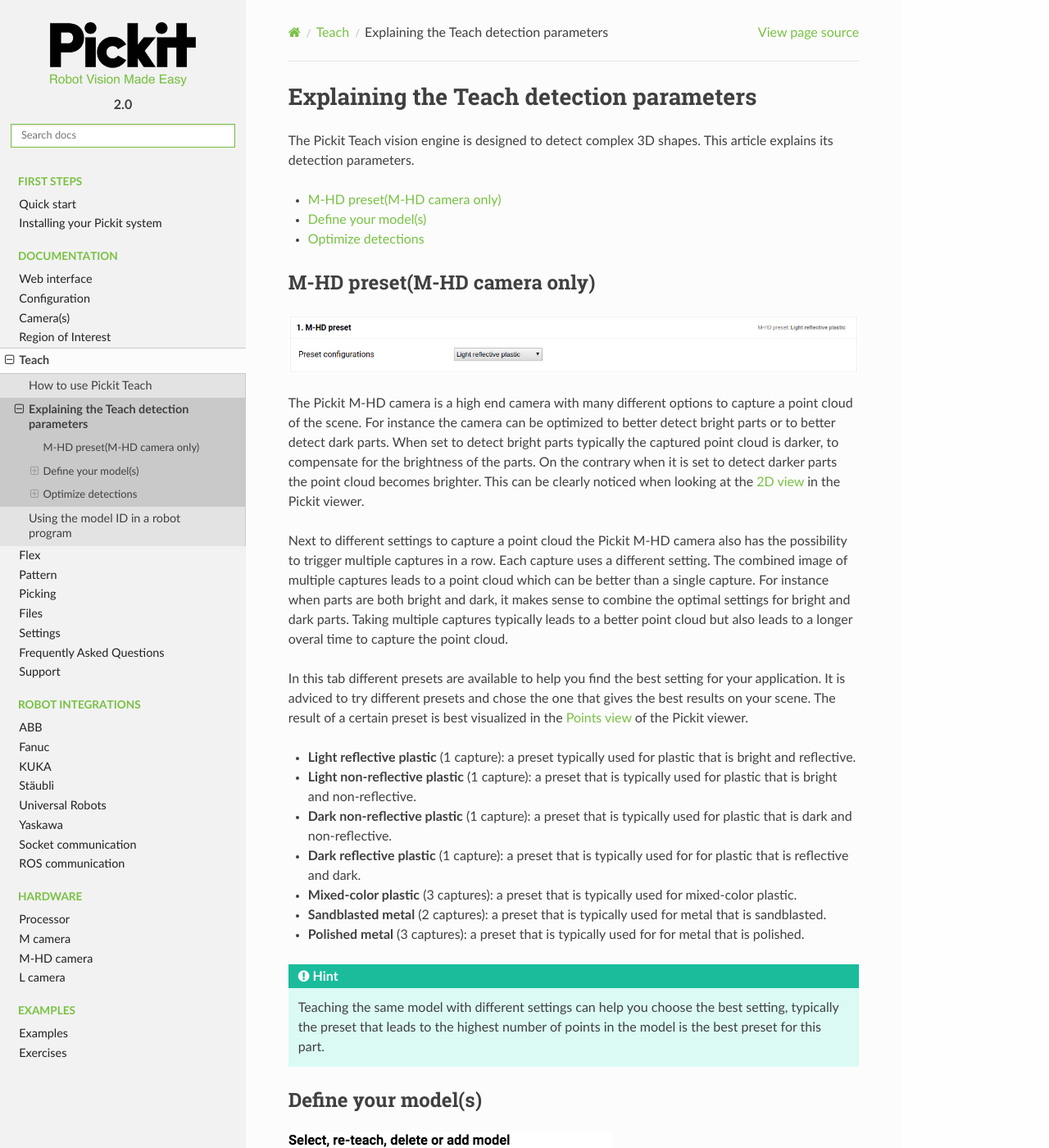
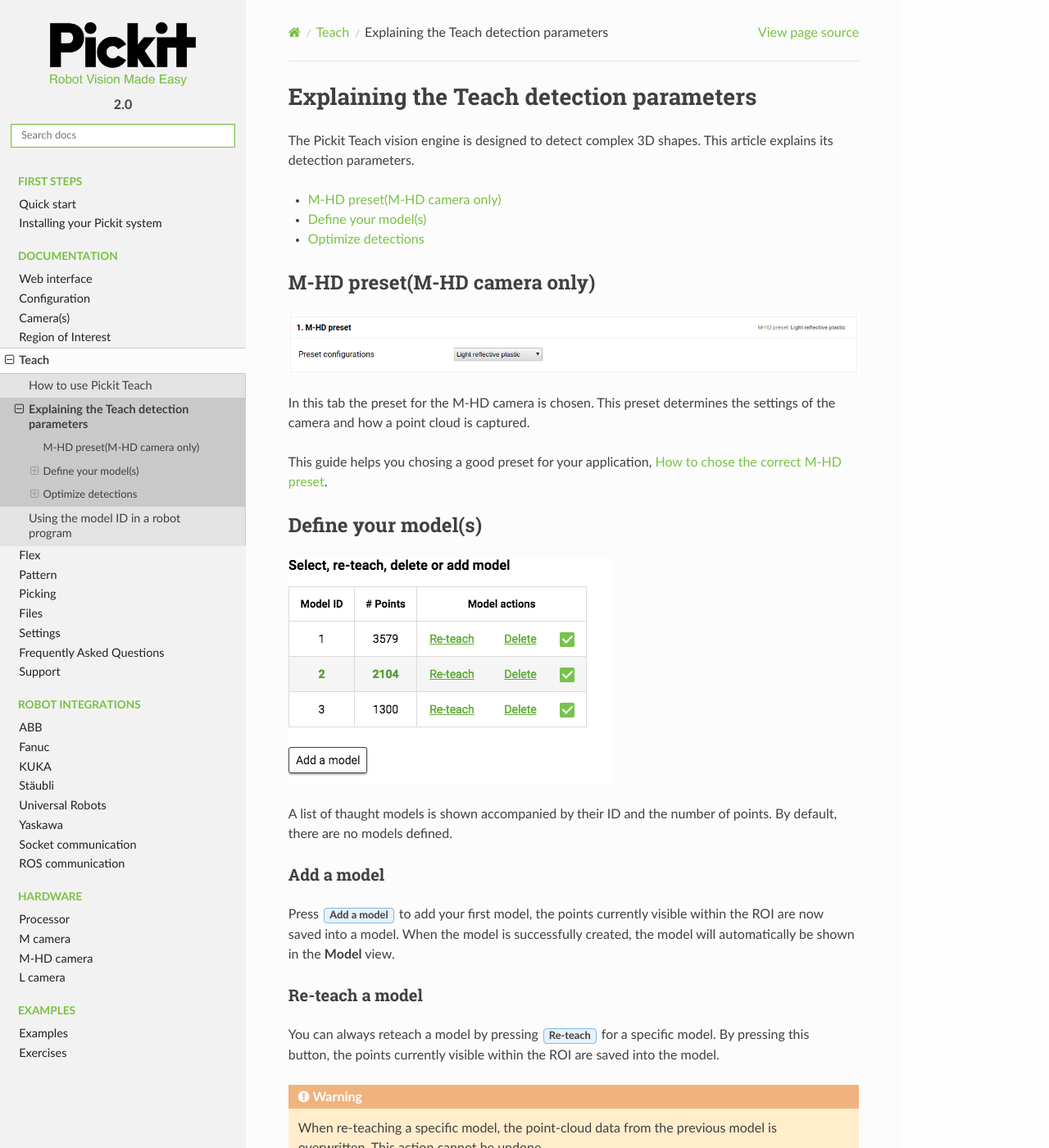
Before and after one commit to yuanshunning/pickit-docs, a Sphinx documentation site: the page built from docs/documentation/teach/explaining-the-teach-detection-parameters.rst, in a window 1280 px wide and 1400 px high. Shown: the whole window at 82% size. Built offline with Sphinx 7.4.7 and the Read the Docs theme 2.0.0, drawn with Linux system fonts in a browser that asks for light colours.

Commit message:
how to article about presets + changed explaining parameters articles

```diff
--- a/docs/documentation/teach/explaining-the-teach-detection-parameters.rst
+++ b/docs/documentation/teach/explaining-the-teach-detection-parameters.rst
@@ -16,31 +16,9 @@
 
 .. image:: /assets/images/Documentation/m-hd-preset.png
 
-The Pickit M-HD camera is a high end camera with many different options to capture a point cloud of the scene.
-For instance the camera can be optimized to better detect bright parts or to better detect dark parts.
-When set to detect bright parts typically the captured point cloud is darker, to compensate for the brightness of the parts.
-On the contrary when it is set to detect darker parts the point cloud becomes brighter.
-This can be clearly noticed when looking at the :ref:`2d-view` in the Pickit viewer.
+In this tab the preset for the M-HD camera is chosen. This preset determines the settings of the camera and how a point cloud is captured.
 
-Next to different settings to capture a point cloud the Pickit M-HD camera also has the possibility to trigger multiple captures in a row.
-Each capture uses a different setting.
-The combined image of multiple captures leads to a point cloud which can be better than a single capture.
-For instance when parts are both bright and dark, it makes sense to combine the optimal settings for bright and dark parts.
-Taking multiple captures typically leads to a better point cloud but also leads to a longer overal time to capture the point cloud.
-
-In this tab different presets are available to help you find the best setting for your application.
-It is adviced to try different presets and chose the one that gives the best results on your scene.
-The result of a certain preset is best visualized in the :ref:`points-view` of the Pickit viewer.
-
--  **Light reflective plastic** (1 capture): a preset typically used for plastic that is bright and reflective.
--  **Light non-reflective plastic** (1 capture): a preset that is typically used for plastic that is bright and non-reflective.
--  **Dark non-reflective plastic** (1 capture): a preset that is typically used for plastic that is dark and non-reflective.
--  **Dark reflective plastic** (1 capture): a preset that is typically used for for plastic that is reflective and dark.
--  **Mixed-color plastic** (3 captures): a preset that is typically used for mixed-color plastic.
--  **Sandblasted metal** (2 captures): a preset that is typically used for metal that is sandblasted.
--  **Polished metal** (3 captures): a preset that is typically used for for metal that is polished.
-
-.. hint:: Teaching the same model with different settings can help you choose the best setting, typically the preset that leads to the highest number of points in the model is the best preset for this part.
+This guide helps you chosing a good preset for your application, :ref:`how-to-mhd-preset`.
 
 Define your model(s)
 ~~~~~~~~~~~~~~~~~~~~
--- a/docs/faq/general/how-to-chose-the-correct-clustering-preset.rst
+++ b/docs/faq/general/how-to-chose-the-correct-clustering-preset.rst
@@ -1,7 +1,7 @@
 .. _how-to-clustering-preset:
 
-How to chose the correct clustering preset?
--------------------------------------------
+How to chose the correct clustering preset
+------------------------------------------
 
 .. contents::
     :backlinks: top
```
Also changed, not shown: docs/documentation/flex/explaining-the-flex-detection-parameters.rst (+2 -24 lines), docs/documentation/pattern/explaining-the-pattern-detection-parameters.rst (+2 -22 lines), docs/faq/general/how-to-chose-the-correct-mhd-preset.rst (added, +42 -0 lines).
